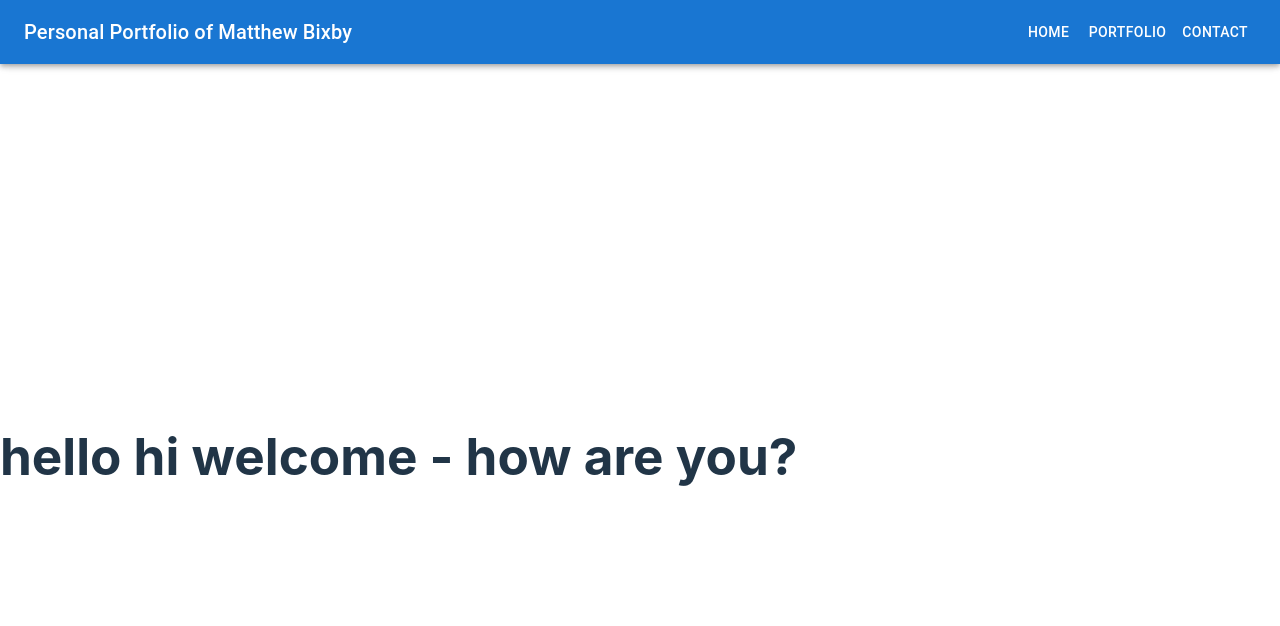
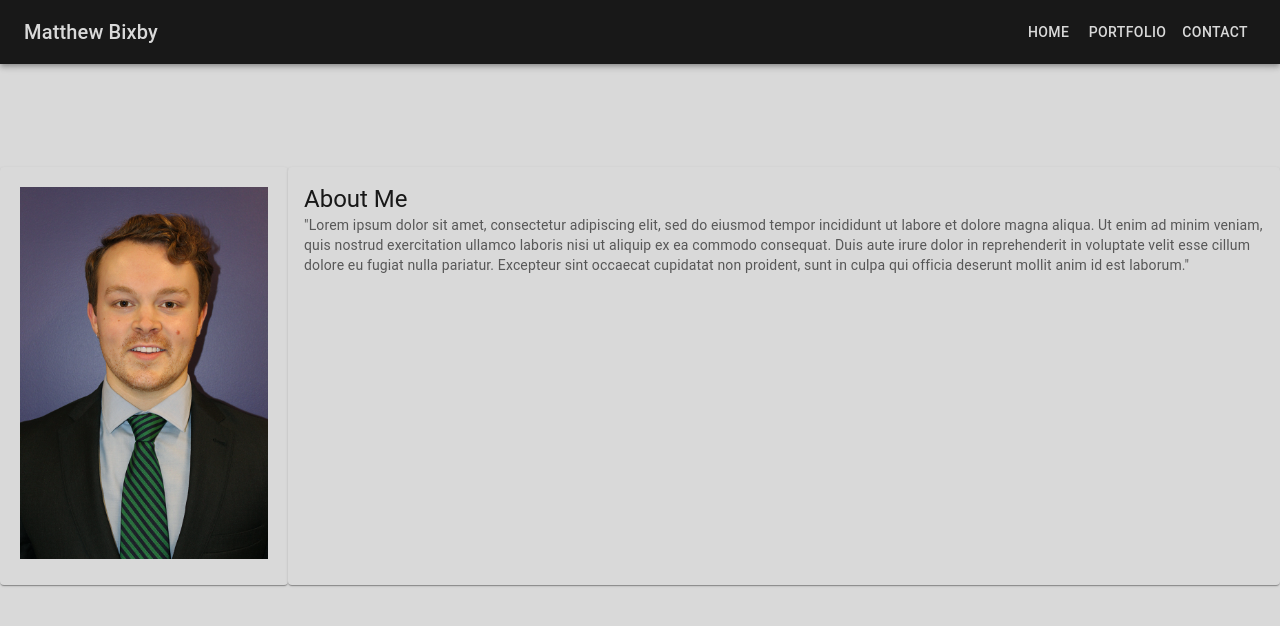
Before and after one commit to mattbixby123/bixbyPortfolio, a React (Vite) app: page / in a window 1280 px wide. Shown: the top 626 px of the page. Built offline with nearby package versions, Linux system fonts and the light colour scheme.

Commit message:
Home component has been initially styled with image and about me section to-be-completed

```diff
--- a/src/client/components/Home.jsx
+++ b/src/client/components/Home.jsx
@@ -1,8 +1,23 @@
+import React from 'react';
+import { Paper, Card, CardContent, Typography } from '@mui/material';
+
 function Home() {
   return (
-    <>
-    <h1>hello hi welcome - how are you?</h1>
-    </>
+    <div style={{ display: 'flex', marginTop: '-100px' }}>
+      <Paper elevation={1} sx={{ padding: '20px', backgroundColor: '#d9d9d9', color: '#181818', width: '20%' }}>
+        <img src="Bixby-purpleback.png" alt="Avatar" style={{ width: '100%' }} />
+      </Paper>
+      <Paper elevation={1} sx={{ backgroundColor: '#d9d9d9', color: '#181818', width: '80%' }}>
+        <CardContent>
+          <Typography variant="h5" component="div">
+            About Me
+          </Typography>
+          <Typography variant="body2" color="textSecondary" component="p">
+            "Lorem ipsum dolor sit amet, consectetur adipiscing elit, sed do eiusmod tempor incididunt ut labore et dolore magna aliqua. Ut enim ad minim veniam, quis nostrud exercitation ullamco laboris nisi ut aliquip ex ea commodo consequat. Duis aute irure dolor in reprehenderit in voluptate velit esse cillum dolore eu fugiat nulla pariatur. Excepteur sint occaecat cupidatat non proident, sunt in culpa qui officia deserunt mollit anim id est laborum."
+          </Typography>
+        </CardContent>
+      </Paper>
+    </div>
    );
 }
 
--- a/src/client/components/NavBar.jsx
+++ b/src/client/components/NavBar.jsx
@@ -25,8 +25,13 @@ function NavBar() {
 
   return (
     <>
-      <AppBar position="fixed">
-        <Toolbar sx={{ display: 'flex', justifyContent: 'space-between' }}>
+      <AppBar position="absolute">
+      <Toolbar sx={{
+              color: '#d9d9d9',
+              backgroundColor: '#181818', // Set background color to #181818
+              display: 'flex',
+              justifyContent: 'space-between'
+              }}>
           <Box sx={{ display: 'flex', alignItems: 'center' }}>
             <IconButton
               color="inherit"
@@ -38,12 +43,16 @@ function NavBar() {
               <MenuIcon />
             </IconButton>
             <Typography variant="h6" noWrap component="div">
-              Personal Portfolio of Matthew Bixby
+              Matthew Bixby
             </Typography>
           </Box>
           <Box sx={{ display: 'flex', alignItems: 'center' }}>
             {navItems.map((item) => (
-              <Button key={item} color="inherit">
+              <Button key={item} color="inherit" sx={{ fontWeight: '500', '&:active': {
+                backgroundColor: '#003333', // Change background color on click
+              },     '&:focus': {
+                outline: 'none', // Remove outline when focused
+              }, }}>
                 {item}
               </Button>
             ))}
--- a/src/client/style.css
+++ b/src/client/style.css
@@ -2,10 +2,11 @@
   font-family: Inter, system-ui, Avenir, Helvetica, Arial, sans-serif;
   line-height: 1.5;
   font-weight: 400;
+  margin-top: -5%;
 
   color-scheme: light dark;
-  color: rgba(255, 255, 255, 0.87);
-  background-color: #242424;
+  color: #181818;
+  background-color: #d9d9d9;
 
   font-synthesis: none;
   text-rendering: optimizeLegibility;
@@ -33,6 +34,7 @@ body {
 h1 {
   font-size: 3.2em;
   line-height: 1.1;
+  text-align: center;
 }
 
 button {
@@ -47,7 +49,7 @@ button {
   transition: border-color 0.25s;
 }
 button:hover {
-  border-color: #646cff;
+  border-color: #330000;
 }
 button:focus,
 button:focus-visible {
@@ -56,8 +58,8 @@ button:focus-visible {
 
 @media (prefers-color-scheme: light) {
   :root {
-    color: #213547;
-    background-color: #ffffff;
+    color: #181818;
+    background-color: #d9d9d9;
   }
   a:hover {
     color: #747bff;
```
Also changed, not shown: src/client/App.jsx (+17 -0 lines).
